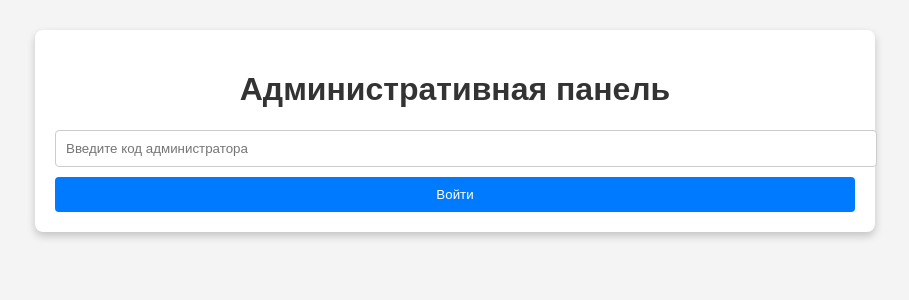
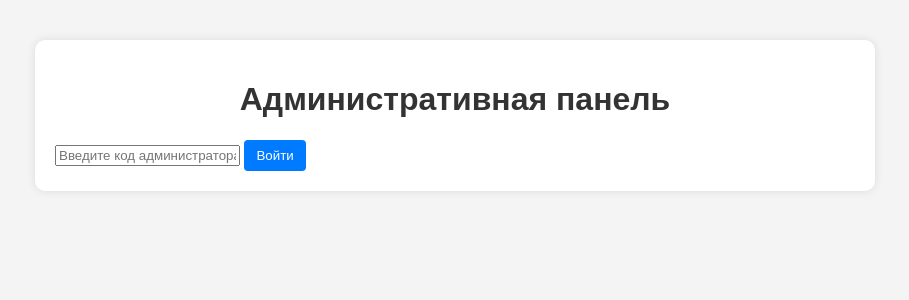
Before and after one commit to school450/school450_project, a Flask app: page /admin in a window 1280 px wide. Shown: the top 300 px of the page, without its empty margins (185-1094 px from the left). Run offline with Flask 3, Linux system fonts and the light colour scheme; data that the repository does not hold is empty; some libraries are stand-ins or nearby versions.

Commit message:
Добавлена новая админка и исправлены ошибки 7

```diff
--- a/static/admin.css
+++ b/static/admin.css
@@ -1,57 +1,58 @@
 body {
     font-family: Arial, sans-serif;
+    background-color: #f4f4f4;
     margin: 0;
     padding: 0;
-    background-color: #f4f4f4;
 }
 
 .admin-container {
     max-width: 800px;
-    margin: 30px auto;
+    margin: 40px auto;
     padding: 20px;
     background: white;
-    box-shadow: 0px 4px 8px rgba(0,0,0,0.2);
-    border-radius: 8px;
+    border-radius: 10px;
+    box-shadow: 0 0 10px rgba(0, 0, 0, 0.1);
 }
 
-h1 {
+h1, h2 {
     text-align: center;
     color: #333;
 }
 
-#adminCode {
-    width: 100%;
-    padding: 10px;
+#ideasList {
+    margin-top: 20px;
+}
+
+.idea-card {
+    background: #fff;
+    padding: 15px;
     margin-bottom: 10px;
-    border: 1px solid #ccc;
-    border-radius: 4px;
+    border-radius: 6px;
+    box-shadow: 0 2px 4px rgba(0, 0, 0, 0.1);
+    display: flex;
+    justify-content: space-between;
+    align-items: center;
+}
+
+.idea-card p {
+    margin: 0;
+    padding-right: 10px;
+}
+
+.idea-card select, .idea-card button {
+    margin-left: 10px;
 }
 
 button {
-    width: 100%;
-    padding: 10px;
-    background: #007BFF;
+    background: #007bff;
     color: white;
     border: none;
+    padding: 8px 12px;
     border-radius: 4px;
     cursor: pointer;
+    transition: background 0.3s;
 }
 
 button:hover {
     background: #0056b3;
 }
-
-.idea-card {
-    padding: 10px;
-    margin: 10px 0;
-    border-radius: 6px;
-    box-shadow: 0 2px 5px rgba(0,0,0,0.2);
-    display: flex;
-    justify-content: space-between;
-    align-items: center;
-    background: #ffffff;
-}
-
-.idea-card select, .idea-card button {
-    margin-left: 10px;
-}
--- a/static/admin.js
+++ b/static/admin.js
@@ -28,8 +28,11 @@ async function fetchIdeas() {
             ideaElement.style.backgroundColor = color;
 
             ideaElement.innerHTML = `
-                <p>${idea.idea}</p>
-                <p>${new Date(idea.created_at).toLocaleString()}</p>
+    <div>
+        <p><strong>Идея:</strong> ${idea.idea}</p>
+        <p style="font-size: 12px; color: gray;"><strong>Дата:</strong> ${new Date(idea.created_at).toLocaleString()}</p>
+    </div>
+    <div>
         <select onchange="updateStatus(${idea.id}, this.value)">
             <option value="новая" ${idea.status === "новая" ? "selected" : ""}>Новая</option>
             <option value="в работе" ${idea.status === "в работе" ? "selected" : ""}>В работе</option>
@@ -37,7 +40,9 @@ async function fetchIdeas() {
             <option value="завершена" ${idea.status === "завершена" ? "selected" : ""}>Завершена</option>
         </select>
         <button onclick="deleteIdea(${idea.id})">🗑 Удалить</button>
+    </div>
 `;
+
 
             ideasList.appendChild(ideaElement);
         });
@@ -65,7 +70,7 @@ async function deleteIdea(id) {
 
 async function updateStatus(id, newStatus) {
     try {
-        await fetch(`/ideas/${id}/status`, {
+        const response = await fetch(`/ideas/${id}/status`, {
             method: "PATCH",
             headers: {
                 "Content-Type": "application/json",
@@ -73,10 +78,15 @@ async function updateStatus(id, newStatus) {
             },
             body: JSON.stringify({ status: newStatus })
         });
+
+        if (response.ok) {
+            fetchIdeas(); // Теперь список обновляется после изменения статуса
+        }
     } catch (error) {
         console.error("Ошибка обновления статуса:", error);
     }
 }
+
 const serverUrl = window.location.origin;
 
 async function loginAdmin() {
```
Lines whose indentation alone changed are shown as unchanged.
